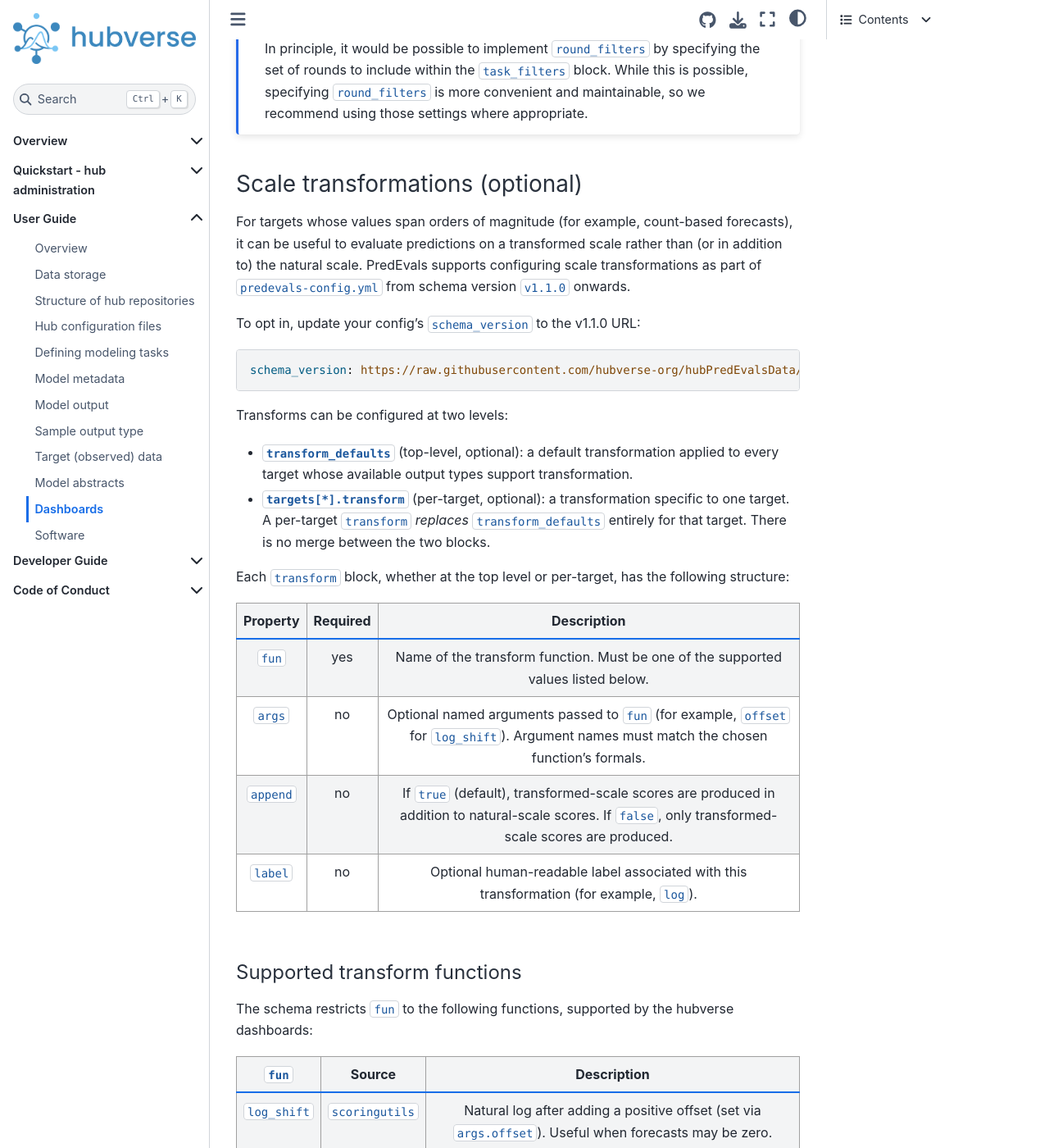
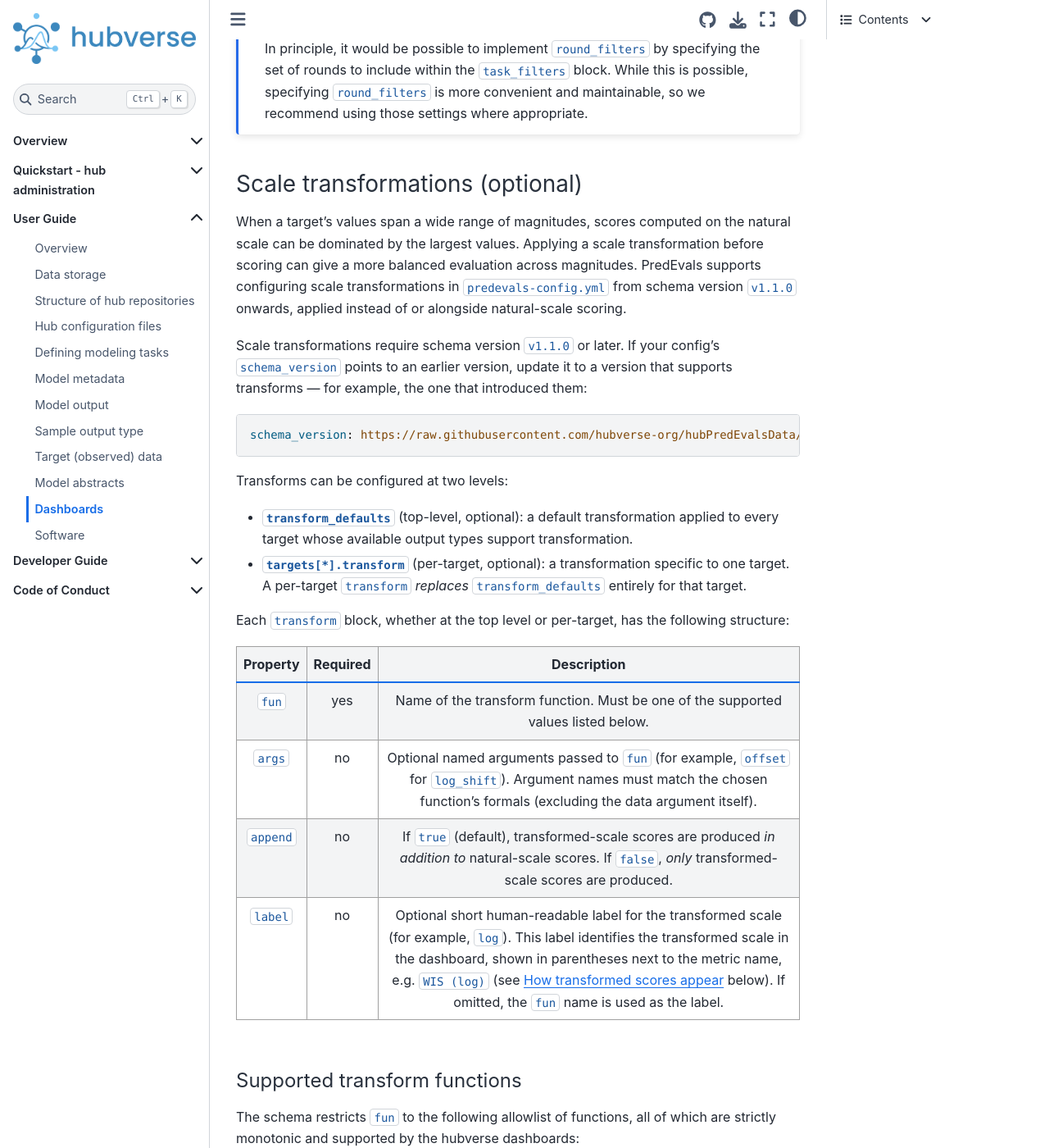
Before and after one commit to hubverse-org/hubDocs, a Sphinx documentation site: the page built from docs/source/user-guide/dashboards.md, in a window 1280 px wide and 1400 px high, scrolled down 12452 px. Shown: the whole window at 82% size. Built offline with Sphinx 7.4.7 and the Sphinx Book theme 1.1.4, drawn with Linux system fonts in a browser that asks for light colours; comment, search, counter and statistics services are not loaded; some of the changed text lies outside the part shown.

Commit message:
Refine scale-transformations docs for dashboard audience
Extend and correct the PredEvals "Scale transformations" section to
match hubPredEvalsData v1.1.0 as implemented and frame it around what
hub admins see in the dashboard:

- generalise the motivation (balanced evaluation across magnitudes)
- state v1.1.0 as a minimum version, not a fixed opt-in target
- expand the supported-function table with sources, R-doc links, and
  the log_shift offset note
- add "Which output types are transformed" (sample under consideration;
  pmf not transformable)
- add "How transformed scores appear in the dashboard" describing the
  parenthetical label presentation and append behaviour, with invariant
  metrics (interval coverage, bias) shown once
- note transforms apply uniformly to every transformable output type

Co-Authored-By: Claude Opus 4.8 (1M context) <noreply@anthropic.com>

````diff
--- a/docs/source/user-guide/dashboards.md
+++ b/docs/source/user-guide/dashboards.md
@@ -387,9 +387,9 @@ In principle, it would be possible to implement `round_filters` by specifying th
 (predevals-scale-transformations)=
 ### Scale transformations (optional)
 
-For targets whose values span orders of magnitude (for example, count-based forecasts), it can be useful to evaluate predictions on a transformed scale rather than (or in addition to) the natural scale. PredEvals supports configuring scale transformations as part of `predevals-config.yml` from schema version `v1.1.0` onwards.
+When a target's values span a wide range of magnitudes, scores computed on the natural scale can be dominated by the largest values. Applying a scale transformation before scoring can give a more balanced evaluation across magnitudes. PredEvals supports configuring scale transformations in `predevals-config.yml` from schema version `v1.1.0` onwards, applied instead of or alongside natural-scale scoring.
 
-To opt in, update your config's `schema_version` to the v1.1.0 URL:
+Scale transformations require schema version `v1.1.0` or later. If your config's `schema_version` points to an earlier version, update it to a version that supports transforms — for example, the one that introduced them:
 
 ```yaml
 schema_version: https://raw.githubusercontent.com/hubverse-org/hubPredEvalsData/main/inst/schema/v1.1.0/config_schema.json
@@ -398,29 +398,41 @@ schema_version: https://raw.githubusercontent.com/hubverse-org/hubPredEvalsData/
 Transforms can be configured at two levels:
 
 - **`transform_defaults`** (top-level, optional): a default transformation applied to every target whose available output types support transformation.
-- **`targets[*].transform`** (per-target, optional): a transformation specific to one target. A per-target `transform` *replaces* `transform_defaults` entirely for that target. There is no merge between the two blocks.
+- **`targets[*].transform`** (per-target, optional): a transformation specific to one target. A per-target `transform` *replaces* `transform_defaults` entirely for that target.
 
 Each `transform` block, whether at the top level or per-target, has the following structure:
 
 | Property | Required | Description |
 | -------- | -------- | ----------- |
 | `fun`    | yes      | Name of the transform function. Must be one of the supported values listed below. |
-| `args`   | no       | Optional named arguments passed to `fun` (for example, `offset` for `log_shift`). Argument names must match the chosen function's formals. |
-| `append` | no       | If `true` (default), transformed-scale scores are produced in addition to natural-scale scores. If `false`, only transformed-scale scores are produced. |
-| `label`  | no       | Optional human-readable label associated with this transformation (for example, `log`). |
+| `args`   | no       | Optional named arguments passed to `fun` (for example, `offset` for `log_shift`). Argument names must match the chosen function's formals (excluding the data argument itself). |
+| `append` | no       | If `true` (default), transformed-scale scores are produced *in addition to* natural-scale scores. If `false`, *only* transformed-scale scores are produced. |
+| `label`  | no       | Optional short human-readable label for the transformed scale (for example, `log`). This label identifies the transformed scale in the dashboard, shown in parentheses next to the metric name, e.g. `WIS (log)` (see [How transformed scores appear](#predevals-transform-output) below). If omitted, the `fun` name is used as the label. |
 
 #### Supported transform functions
 
-The schema restricts `fun` to the following functions, supported by the hubverse dashboards:
+The schema restricts `fun` to the following allowlist of functions, all of which are strictly monotonic and supported by the hubverse dashboards:
 
-| `fun`        | Source         | Description                                                              |
-| ------------ | -------------- | ------------------------------------------------------------------------ |
-| `log_shift`  | `scoringutils` | Natural log after adding a positive offset (set via `args.offset`). Useful when forecasts may be zero. |
-| `log1p`      | base R         | Natural log of `(1 + x)`. |
-| `log`        | base R         | Natural log (base e). |
-| `log10`      | base R         | Log base 10. |
-| `log2`       | base R         | Log base 2. |
-| `sqrt`       | base R         | Square root. |
+| `fun`        | Source         | Computes                                                                 | Notable arguments |
+| ------------ | -------------- | ------------------------------------------------------------------------ | ----------------- |
+| `log_shift`  | [`scoringutils::log_shift()`](https://epiforecasts.io/scoringutils/reference/log_shift.html) | Natural logarithm after adding an `offset` to the values: `log(x + offset)`. | `offset` (default `0`), `base` (default `e`). With the default `offset = 0` this is a plain natural log; set `offset: 1` (or another positive value) when forecasts can be zero, since `log(0)` is undefined. |
+| `log1p`      | [base R](https://rdrr.io/r/base/Log.html) | Natural logarithm of `(1 + x)`, i.e. `log(1 + x)`. | — |
+| `log`        | [base R](https://rdrr.io/r/base/Log.html) | Natural logarithm (base *e*). Undefined at `0`. | `base` (default *e*). |
+| `log10`      | [base R](https://rdrr.io/r/base/Log.html) | Base-10 logarithm. | — |
+| `log2`       | [base R](https://rdrr.io/r/base/Log.html) | Base-2 logarithm. | — |
+| `sqrt`       | [base R](https://rdrr.io/r/base/MathFun.html) | Square root. | — |
+
+#### Which output types are transformed
+
+A target's single resolved transform applies uniformly to **every transformable output type** the target declares. The transformable output types are:
+
+| Output type | Transformable? |
+| ----------- | -------------- |
+| `mean`, `median`, `quantile` | Yes |
+| `sample` | Not yet — support is under consideration |
+| `pmf` | No (categorical output types are not meaningfully transformed) |
+
+Metrics computed on a non-transformable output type (for example, the pmf metrics `log_score` or `rps`) are always scored on the natural scale and receive no transformed-scale column. See the [hubEvals metric × output-type compatibility reference](https://hubverse-org.github.io/hubEvals/reference/score_model_out.html#details) for which metrics apply to which output types.
 
 #### Opting a target out
 
@@ -449,6 +461,16 @@ targets:
 
 In this example, `wk inc flu hosp` inherits `log_shift` (with `offset: 1`) from `transform_defaults`. The categorical target `wk flu hosp rate category` opts out explicitly with `transform: false`.
 
+(predevals-transform-output)=
+#### How transformed scores appear in the dashboard
+
+When a transform applies to a target, the dashboard presents the transformed-scale metrics labelled with the transform's `label` in parentheses — for example, `WIS (log)` alongside `WIS`, or `Rel. WIS (log)` alongside `Rel. WIS`.
+
+- With **`append: true`** (the default), both the natural-scale and transformed-scale version of each affected metric are available.
+- With **`append: false`**, only the transformed-scale version is shown.
+
+Two metric families — interval coverage (for example `50% Cov.`, `95% Cov.`) and bias — are mathematically unchanged by any monotonic transform, so they are shown only once, with no separate transformed-scale variant.
+
 #### Validation
 
 The configuration validator surfaces clear errors and warnings for transform-related misconfigurations:
@@ -456,7 +478,7 @@ The configuration validator surfaces clear errors and warnings for transform-rel
 - **Unknown `fun` value.** A `fun` value outside the allowlist is rejected at schema validation time.
 - **Invalid `args`.** If `args` includes a name the chosen `fun` does not accept, validation fails with the list of allowed argument names.
 - **Explicit transform on a target with no transformable output types** (for example, a `pmf`-only target with an explicit `transform` block): validation fails. Targets that cannot be meaningfully transformed should use `transform: false` or be omitted from a configuration that sets `transform_defaults`.
-- **Inherited transform on a target with no transformable output types.** If `transform_defaults` is configured but the target's available output types do not support transformation, validation emits a warning. Setting `transform: false` on the target silences the warning.
+- **Inherited transform on a target with no transformable output types.** If `transform_defaults` is configured but the target's available output types do not support transformation, validation emits a warning and the transform is silently skipped for that target at scoring time. Setting `transform: false` on the target silences the warning.
 
 #### Backwards compatibility
 
````
